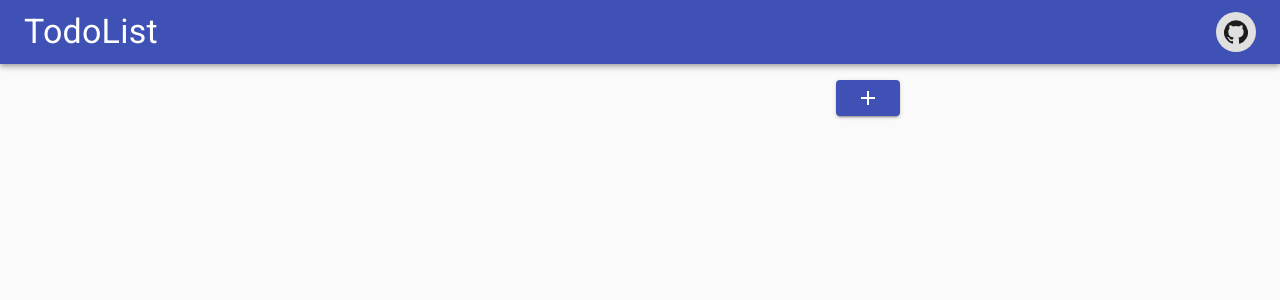
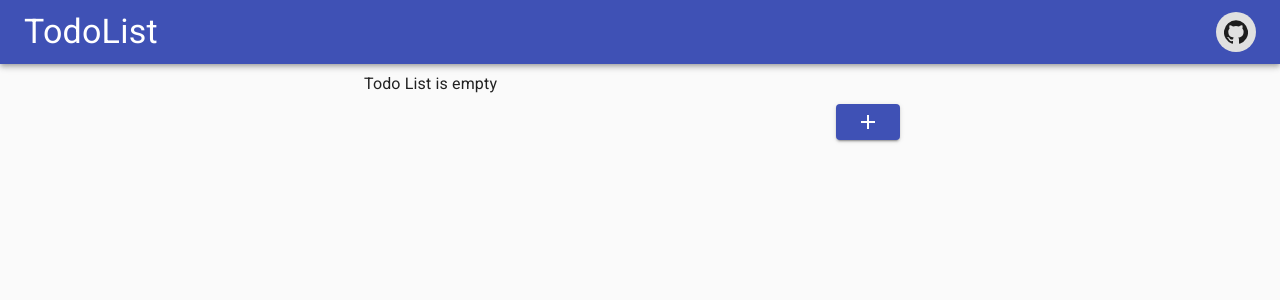
Before and after one commit to igorashs/react-todo-list, a React (Create React App) app: page / in a window 1280 px wide. Shown: the top 300 px of the page. Built offline with nearby package versions, Linux system fonts and the light colour scheme.

Commit message:
update layout

```diff
--- a/src/App.tsx
+++ b/src/App.tsx
@@ -4,9 +4,12 @@ import {
   ListItem,
   Typography,
   Grid,
+  Box,
+  Paper,
   Container,
 } from '@material-ui/core';
 import { observer } from 'mobx-react-lite';
+import DeleteIcon from '@material-ui/icons/Delete';
 import { useTodoStore } from './TodoContext';
 import Header from './Header';
 import NewTodoForm from './NewTodoForm';
@@ -22,33 +25,41 @@ const App = observer(() => {
         <Grid container direction="column">
           <Grid item>
             <List>
-              {todos.map((todo) => (
+              {!todos.length ? (
+                <Typography>Todo List is empty</Typography>
+              ) : (
+                todos.map((todo) => (
                   <ListItem
                     key={todo.id}
-                  disableGutters
                     button
                     onClick={() => toggleCompleted(todo.id)}
                   >
-                  <Grid container justify="space-between">
+                    <Container disableGutters>
+                      <Paper>
+                        <Box p={2}>
                           <Typography
                             style={{
                               textDecoration: todo.isCompleted
                                 ? 'line-through'
                                 : 'none',
+                              wordBreak: 'break-all',
                             }}
                           >
                             {todo.text}
                           </Typography>
                           <Button
-                      variant="outlined"
+                            variant="contained"
                             color="secondary"
                             onClick={() => removeTodo(todo.id)}
                           >
-                      remove
+                            <DeleteIcon />
                           </Button>
-                  </Grid>
+                        </Box>
+                      </Paper>
+                    </Container>
                   </ListItem>
-              ))}
+                ))
+              )}
             </List>
             <NewTodoForm />
           </Grid>
```
Lines whose indentation alone changed are shown as unchanged.
